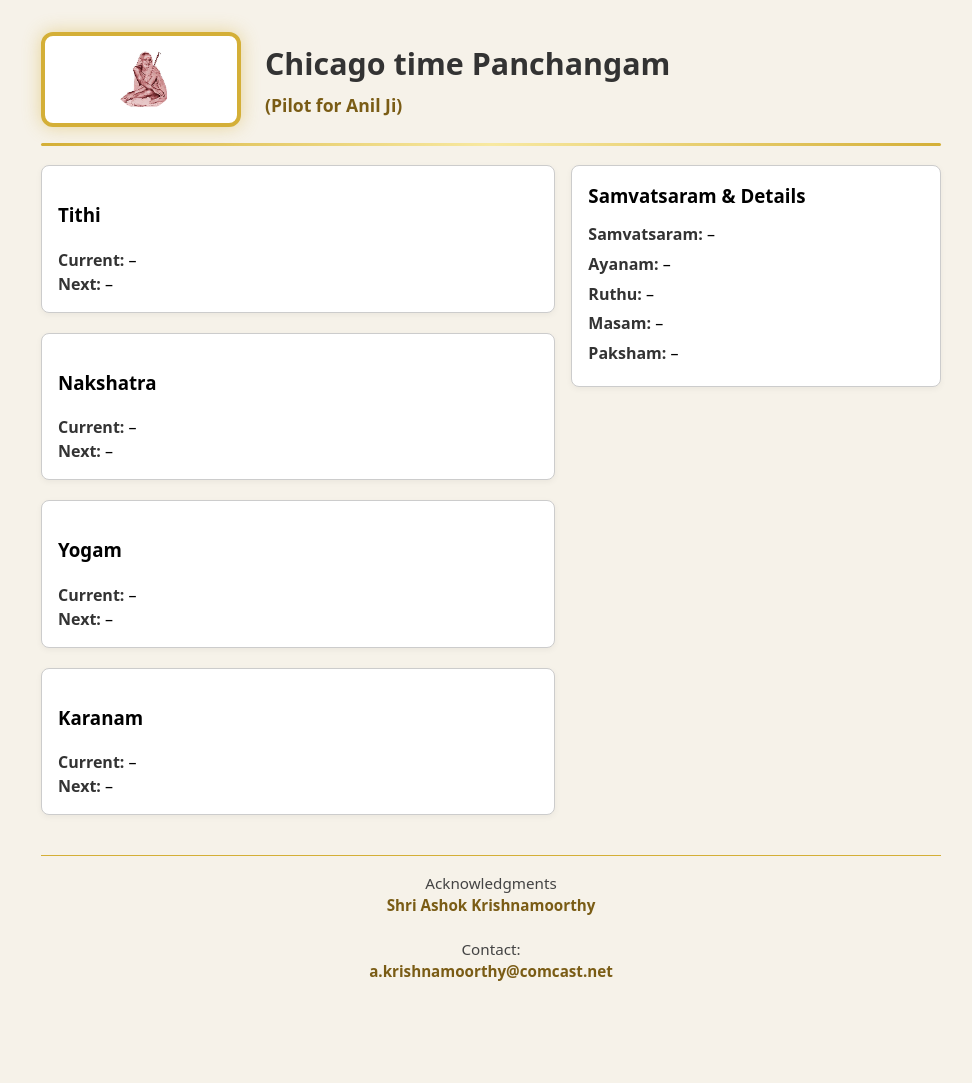
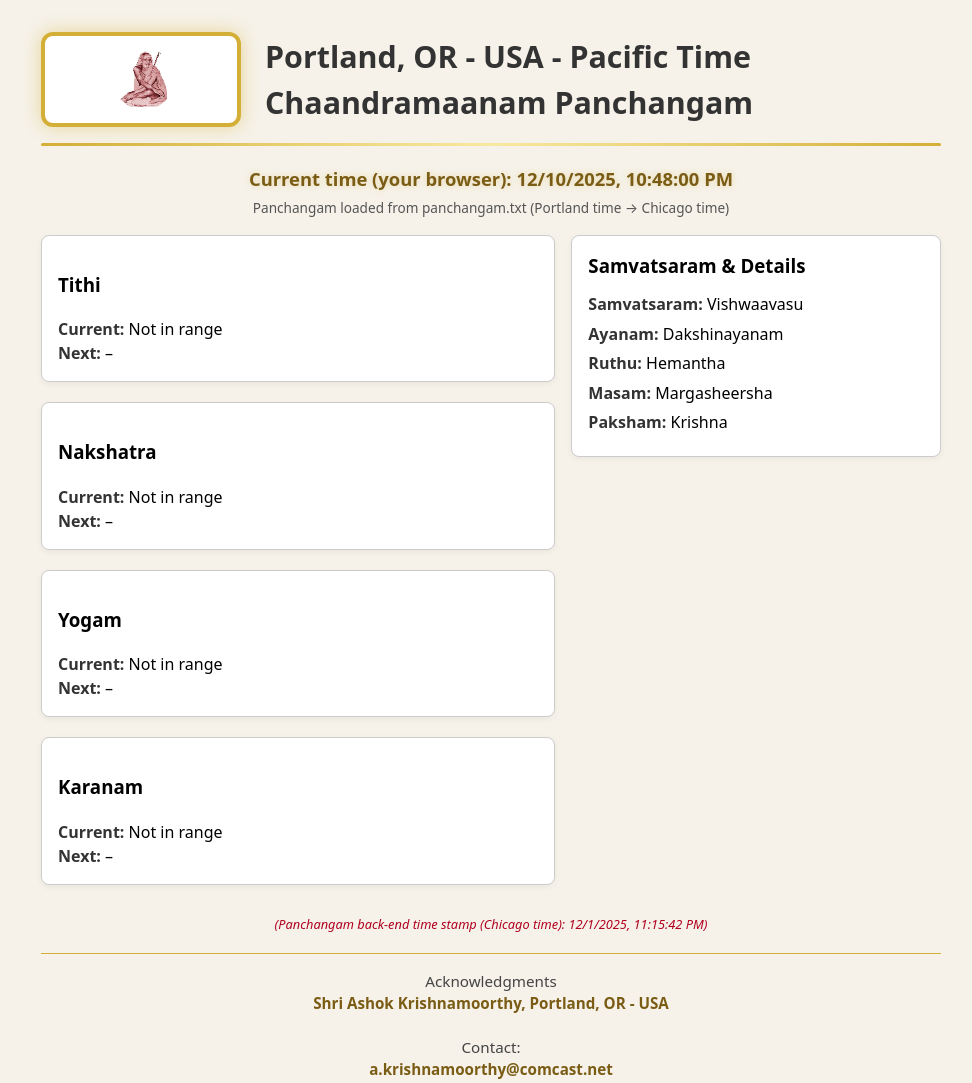
Before and after one commit to esbalabhakti-arch/ChicagoPanchangam, a plain HTML site: page index.html in a window 1280 px wide. Shown: the whole page, without its empty margins (149-1121 px from the left). Before the commit the page ends 1014 px from the top, so only its background shows below. Drawn offline with Linux system fonts and the light colour scheme.

Commit message:
Update index.html

```diff
--- a/index.html
+++ b/index.html
@@ -2,7 +2,7 @@
 <html lang="en">
 <head>
   <meta charset="UTF-8" />
-  <title>Chicago time Panchangam (Pilot for Anil Ji)</title>
+  <title>Portland, OR - USA - Pacific Time Chaandramaanam Panchangam</title>
   <meta name="viewport" content="width=device-width, initial-scale=1" />
   <style>
     body {
@@ -22,7 +22,7 @@
       margin-bottom: 1rem;
     }
 
-    /* Guru Image */
+    /* Elegant Guru Image */
     .header img {
       width: 180px;
       height: auto;
@@ -44,11 +44,12 @@
       color: #333;
     }
 
-    .subtitle {
-      font-size: 1.1rem;
+    .sanskrit {
+      font-size: 1.15rem;
       margin-top: 0.3rem;
       color: #7a5c15;
       font-weight: 600;
+      font-family: "Noto Sans Devanagari", serif;
     }
 
     /* Gold divider */
@@ -70,12 +71,12 @@
       text-shadow: 0 0 6px rgba(212, 175, 55, 0.35);
     }
 
-    /* Backend timestamp – above footer line */
+    /* Backend timestamp – now displayed above footer */
     .backend-time-line {
       text-align: center;
-      font-size: 0.8rem;
+      font-size: 0.8rem;   /* smaller */
       font-style: italic;
-      color: #b00020;   /* red */
+      color: #b00020;      /* red */
       margin: 0.6rem 0 0.4rem 0;
     }
 
@@ -166,8 +167,9 @@
     <img src="guru.png" alt="Guru Image" />
 
     <div class="header-title">
-      <h1>Chicago time Panchangam</h1>
-      <div class="subtitle">(Pilot for Anil Ji)</div>
+      <h1>Portland, OR - USA - Pacific Time</h1>
+      <h1>Chaandramaanam Panchangam</h1>
+      <!-- <div class="sanskrit">चन्द्रमान पञ्चाङ्गम्</div> -->
     </div>
   </div>
 
@@ -247,19 +249,18 @@
 
   </div> <!-- /content -->
 
-  <!-- Backend Panchangam time stamp (converted to local time) -->
+  <!-- Backend Panchangam time stamp (now above footer line) -->
   <div id="backend-time" class="backend-time-line"></div>
 
   <!-- Footer -->
   <div class="footer">
     Acknowledgments<br />
-    <strong>Shri Ashok Krishnamoorthy</strong>
+    <strong>Shri Ashok Krishnamoorthy, Portland, OR - USA</strong>
     <br /><br />
     Contact:<br />
     <strong>a.krishnamoorthy@comcast.net</strong>
   </div>
 
-  <!-- NOTE: JS file is named data.js for this repo -->
-  <script src="data.js"></script>
+  <script src="script.js"></script>
 </body>
 </html>
```
